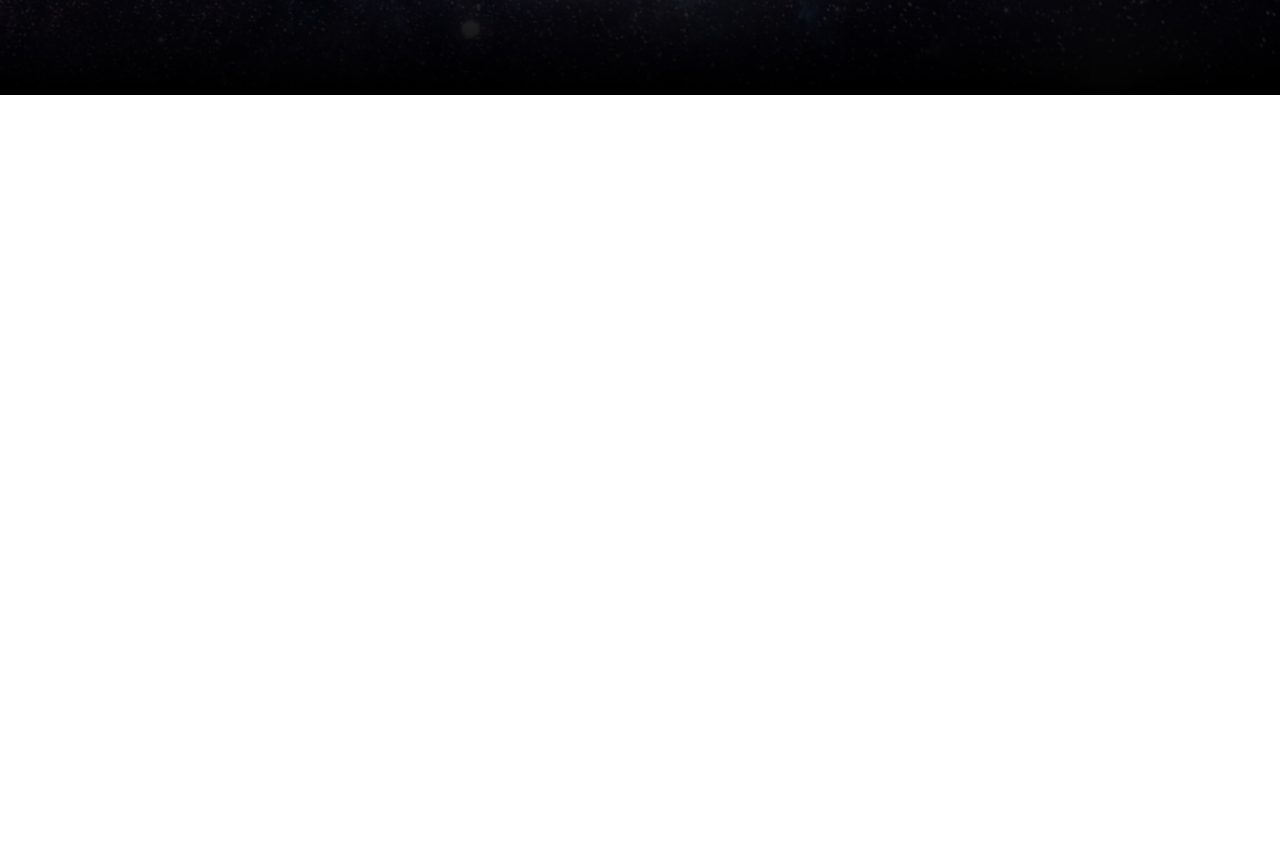
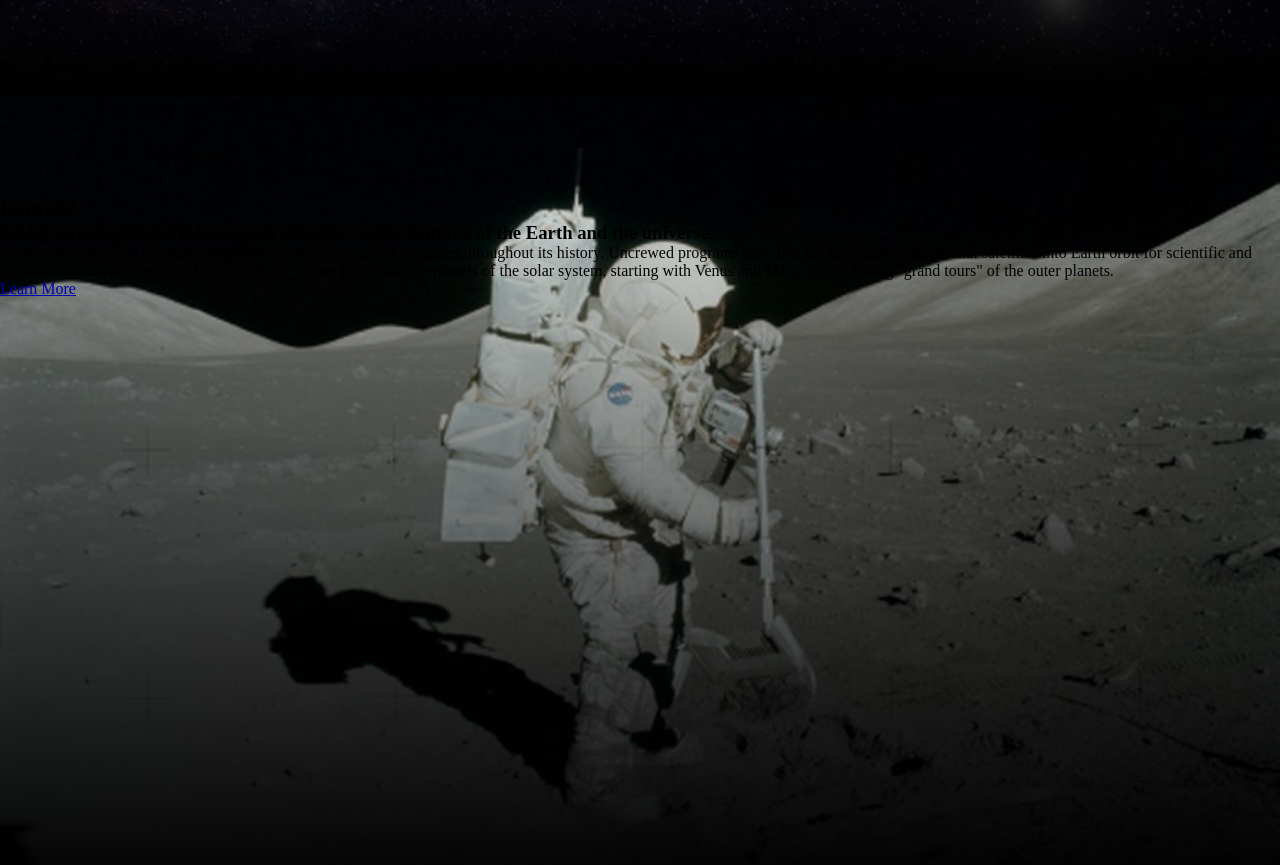
Before and after one commit to beckyh27/assignment-4, a plain HTML site: page index.html in a window 1280 px wide. Shown: the part 545-1410 px from the top of the page. Before the commit the page ends 800 px from the top, so only its background shows below. Drawn offline with Linux system fonts and the light colour scheme; a web font is replaced by a local one.

Commit message:
added & styled about section

```diff
--- a/css/styles.css
+++ b/css/styles.css
@@ -90,3 +90,29 @@ header nav ul li {
 .hero-content p {
   font-size: 24px;
 }
+
+/*===================================
+
+
+  About Section Styling
+
+
+*=====================================*/
+
+.about {
+    background: url(../images/astronaut-bg.jpg) center/cover no-repeat;
+    min-height: 100vh;
+    padding: 100px 0;
+    position: relative; /* used for background */
+    z-index: 2;
+}
+.about::before {
+  content: "";
+  position: absolute;
+  background-image: linear-gradient(to top, black, transparent);
+  top: 0;
+  right: 0;
+  left: 0;
+  bottom: 0;
+  z-index: 1;
+}
--- a/index.html
+++ b/index.html
@@ -35,6 +35,20 @@
       </div>
     </section>
 
+    <section id="about" class="about">
+  <div class="container">
+    <h2>Games</h2>
+  </div>
+
+  <div class="featured-about">
+    <h3>NASA's strategic goal is to <span class="expand" >expand</span> scientific understanding of the Earth and the universe.</h3>
+
+    <p>NASA has conducted many uncrewed and crewed spaceflight programs throughout its history. Uncrewed programs launched the first American artificial satellites into Earth orbit for scientific and communications purposes, and sent scientific probes to explore the planets of the solar system, starting with Venus and Mars, and including "grand tours" of the outer planets.</p>
+
+    <p><a class="learn-more" href="https://www.xbox.com/games/halo-infinite" target="_blank">Learn More</a></p>
+  </div>
+
+
 </body>
 
 </html>
```
Also changed, not shown: images/astronaut-bg.jpg (added).
